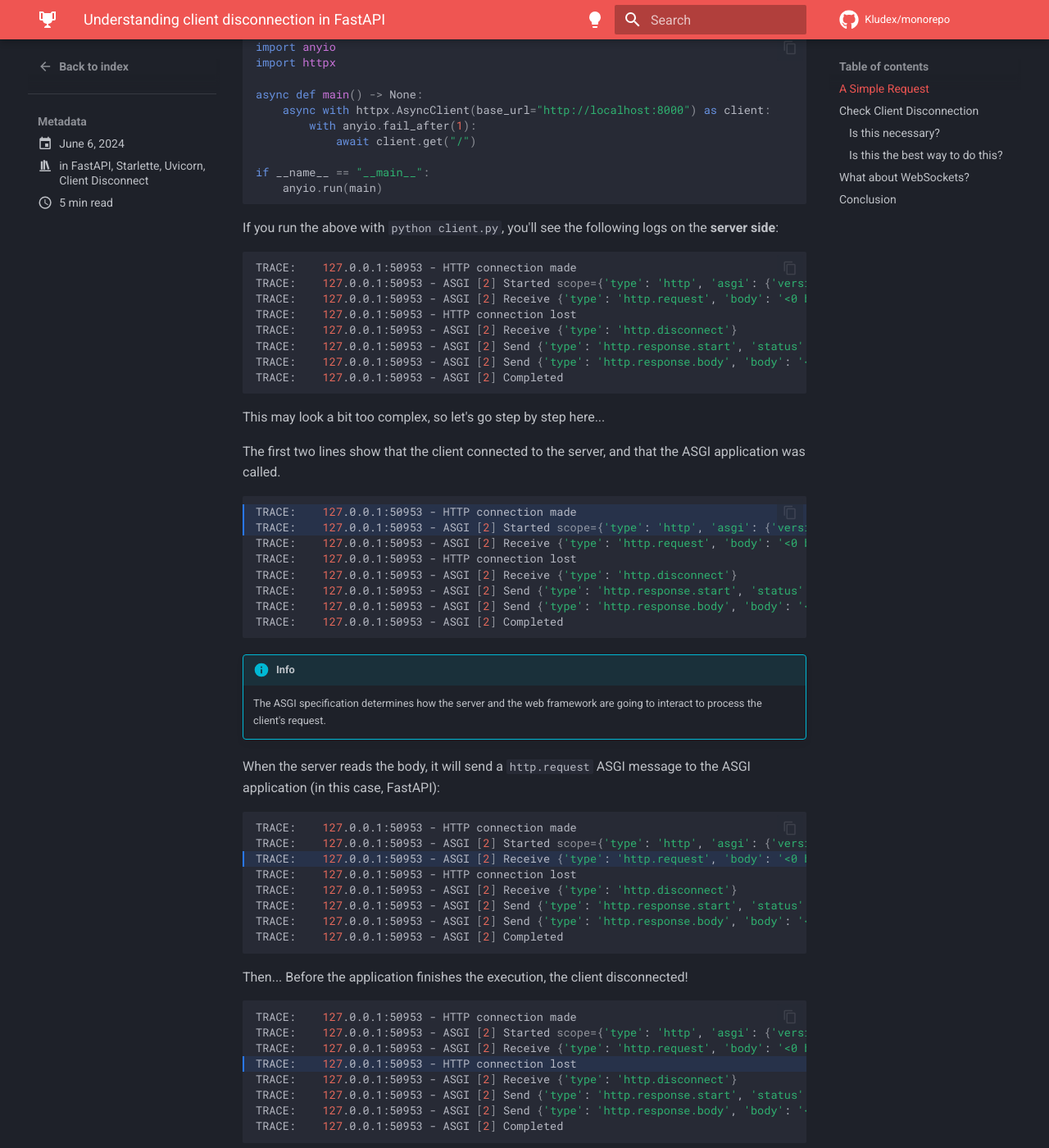
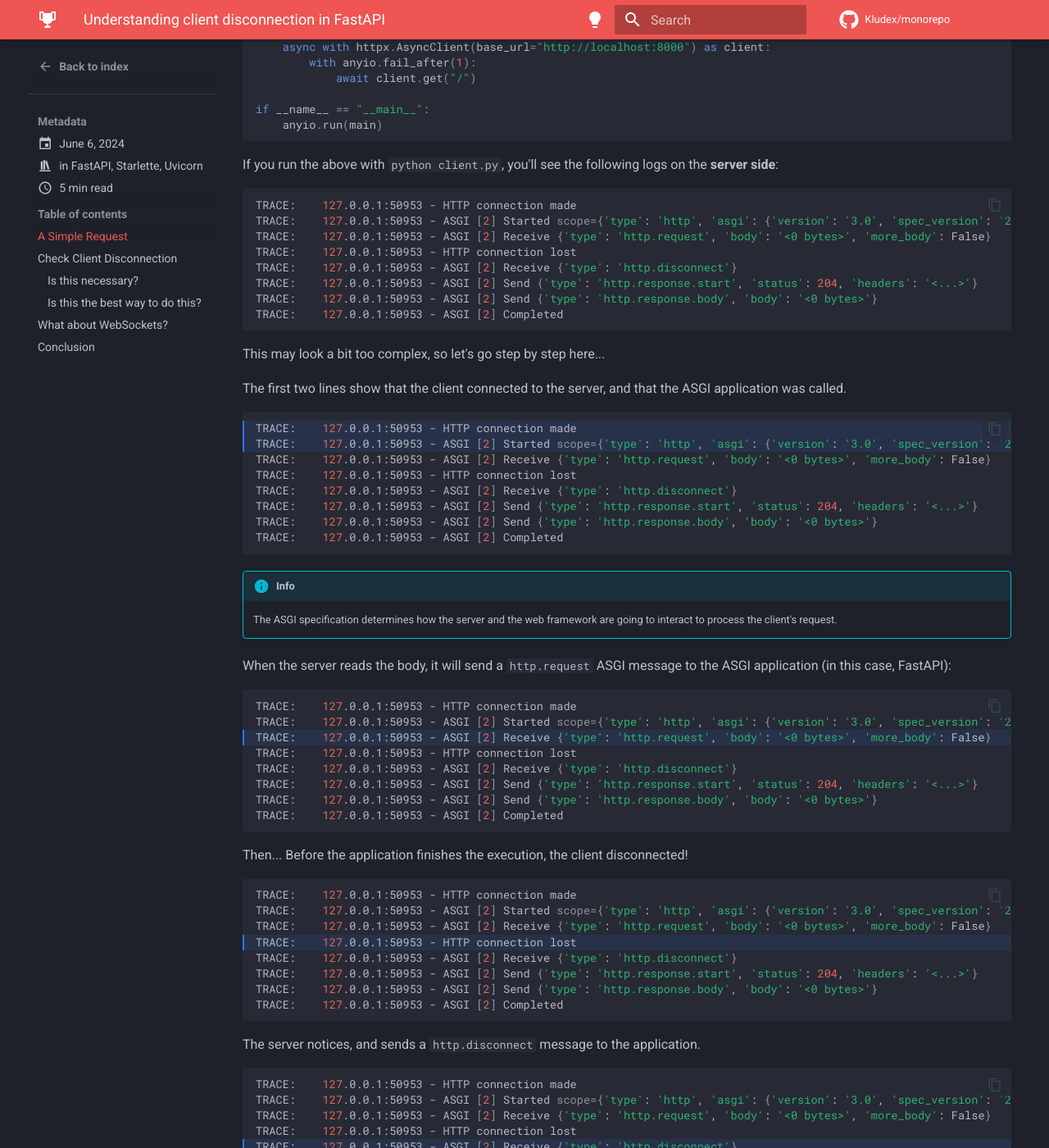
Before and after one commit to Kludex/monorepo, an MkDocs documentation site: the page built from docs/blog/posts/client-disconnected.md, in a window 1280 px wide and 1400 px high, scrolled down 1205 px. Shown: the whole window at 82% size. Built offline with MkDocs 1.6.1 and Material for MkDocs 9.7.7, drawn with Linux system fonts in a browser that asks for light colours; emoji names are drawn with the system emoji font; plug-ins that fetch from the network failed and are left out; comment, search, counter and statistics services are not loaded; some of the changed text lies outside the part shown.

```diff
--- a/docs/blog/posts/client-disconnected.md
+++ b/docs/blog/posts/client-disconnected.md
@@ -4,7 +4,6 @@ categories:
 - FastAPI
 - Starlette
 - Uvicorn
-- Client Disconnect
 readtime: 5
 ---
 
--- a/mkdocs.yml
+++ b/mkdocs.yml
@@ -14,9 +14,23 @@ theme:
     repo: fontawesome/brands/github
     logo: material/trophy
   features:
-    - navigation.tabs
+    - search.suggest
+    - search.highlight
+    - content.tabs.link
     - content.code.annotate
     - content.code.copy
+    - content.code.select
+    - navigation.indexes
+    - navigation.path
+    - navigation.tabs
+    - navigation.instant
+    - navigation.instant.prefetch
+    - navigation.instant.progress
+    - navigation.sections
+    - navigation.tracking
+    - navigation.top # alternatively, we could do navigation.tabs.sticky
+    - toc.follow
+    - toc.integrate
 
   palette:
     # Palette toggle for light mode
@@ -42,7 +56,10 @@ plugins:
   - tags
   - social
   - blog:
+      archive: false
       blog_dir: blog/
+      blog_toc: true
+      categories: true
 
 markdown_extensions:
   - attr_list
@@ -65,6 +82,8 @@ nav:
       - Talks: talks.md
       - YouTube: youtube.md
       - Sponsors 💖️: sponsors.md
+  - Services:
+      - services/index.md
   - Blog:
       - blog/index.md
 
```
Also changed, not shown: TODO.md (deleted, +0 -13 lines), docs/services/index.md (added, +31 -0 lines).
